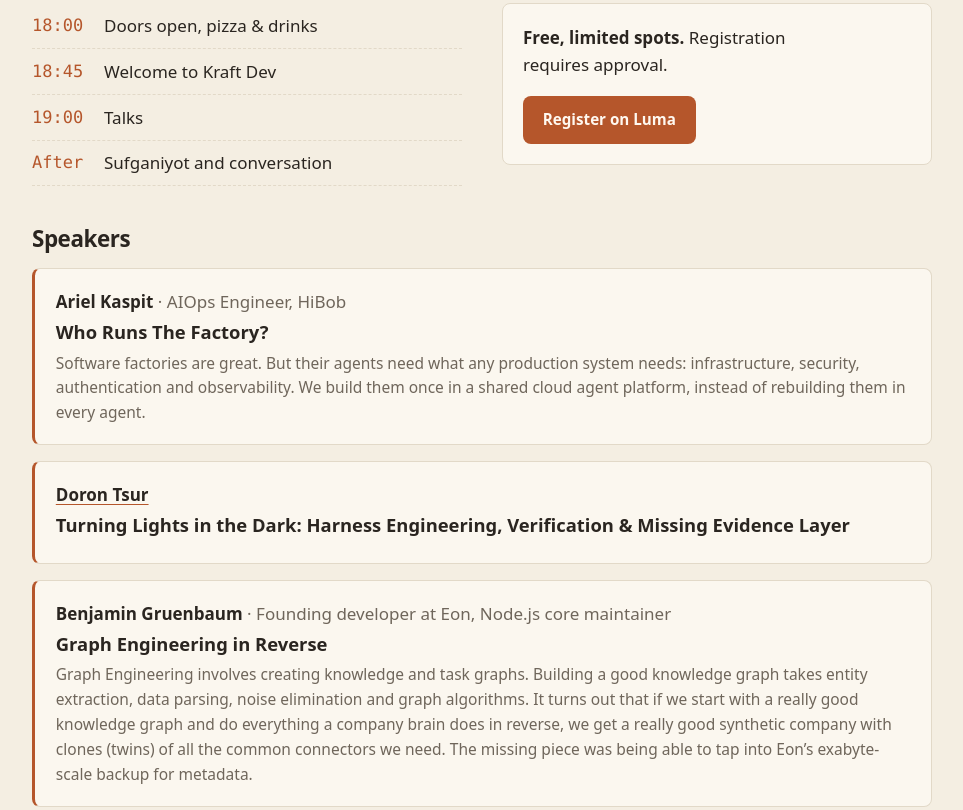
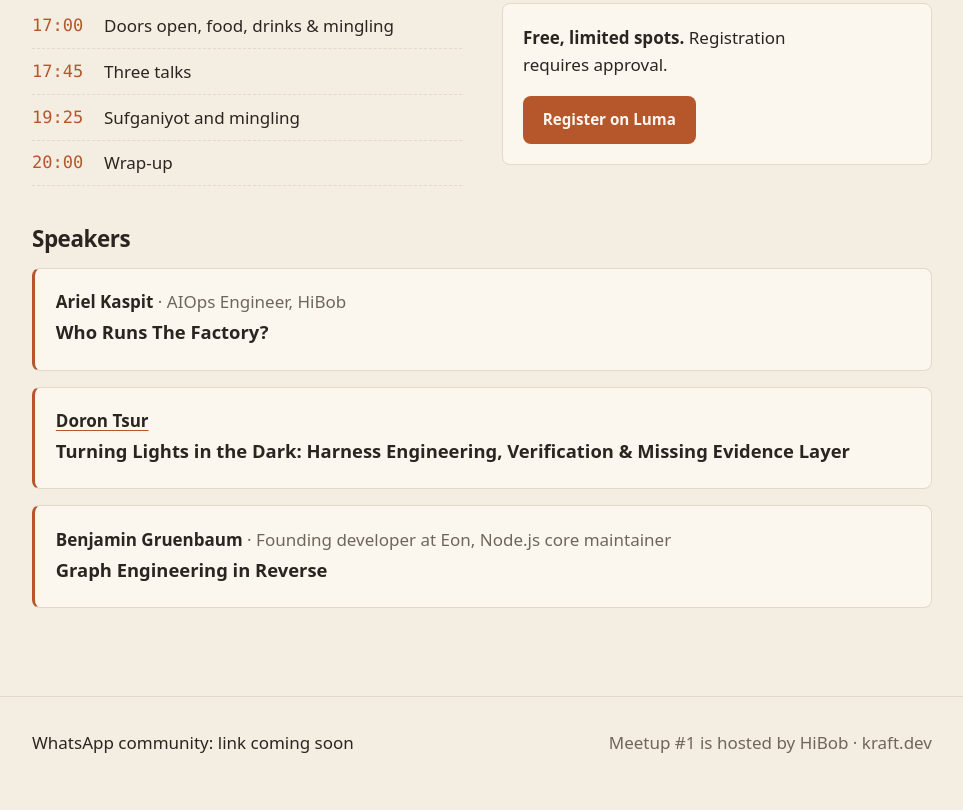
Before and after one commit to qballer/kraft.dev, an Astro site: page / in a window 1280 px wide. Shown: the part 1250-2060 px from the top of the page, without its empty margins (158-1121 px from the left). After the commit the page ends 2038 px from the top, so only its background shows below. Built offline with nearby package versions, Linux system fonts and the light colour scheme; Astro itself is replaced by a stand-in of ours.

Commit message:
Agenda 17:00-20:00, talk titles only

```diff
--- a/src/pages/index.astro
+++ b/src/pages/index.astro
@@ -11,10 +11,10 @@ const goals = [
 ] as const;
 
 const agenda = [
-  ['18:00', 'Doors open, pizza & drinks'],
-  ['18:45', 'Welcome to Kraft Dev'],
-  ['19:00', 'Talks'],
-  ['After', 'Sufganiyot and conversation'],
+  ['17:00', 'Doors open, food, drinks & mingling'],
+  ['17:45', 'Three talks'],
+  ['19:25', 'Sufganiyot and mingling'],
+  ['20:00', 'Wrap-up'],
 ] as const;
 
 const talks = [
@@ -22,8 +22,6 @@ const talks = [
     speaker: 'Ariel Kaspit',
     role: 'AIOps Engineer, HiBob',
     title: 'Who Runs The Factory?',
-    abstract:
-      'Software factories are great. But their agents need what any production system needs: infrastructure, security, authentication and observability. We build them once in a shared cloud agent platform, instead of rebuilding them in every agent.',
   },
   {
     speaker: 'Doron Tsur',
@@ -34,8 +32,6 @@ const talks = [
     speaker: 'Benjamin Gruenbaum',
     role: 'Founding developer at Eon, Node.js core maintainer',
     title: 'Graph Engineering in Reverse',
-    abstract:
-      'Graph Engineering involves creating knowledge and task graphs. Building a good knowledge graph takes entity extraction, data parsing, noise elimination and graph algorithms. It turns out that if we start with a really good knowledge graph and do everything a company brain does in reverse, we get a really good synthetic company with clones (twins) of all the common connectors we need. The missing piece was being able to tap into Eon’s exabyte-scale backup for metadata.',
   },
 ];
 
@@ -46,8 +42,8 @@ const jsonLd = {
   '@context': 'https://schema.org',
   '@type': 'Event',
   name: 'Kraft Dev #1: Engineering Craft in the Age of AI Agents',
-  startDate: '2026-12-09T18:00:00+02:00',
-  endDate: '2026-12-09T21:30:00+02:00',
+  startDate: '2026-12-09T17:00:00+02:00',
+  endDate: '2026-12-09T20:00:00+02:00',
   eventAttendanceMode: 'https://schema.org/OfflineEventAttendanceMode',
   eventStatus: 'https://schema.org/EventScheduled',
   isAccessibleForFree: true,
@@ -130,7 +126,6 @@ const jsonLd = {
                 {t.role && <span class="role"> · {t.role}</span>}
               </p>
               <h4>{t.title}</h4>
-              {t.abstract && <p class="abstract">{t.abstract}</p>}
             </li>
           ))
         }
@@ -289,11 +284,6 @@ const jsonLd = {
     font-size: 1.15rem;
     line-height: 1.3;
   }
-  .abstract {
-    margin: 0;
-    color: var(--ink-2);
-    font-size: 0.97rem;
-  }
   .foot {
     margin-block-start: 2rem;
     padding-block: 2rem;
```
